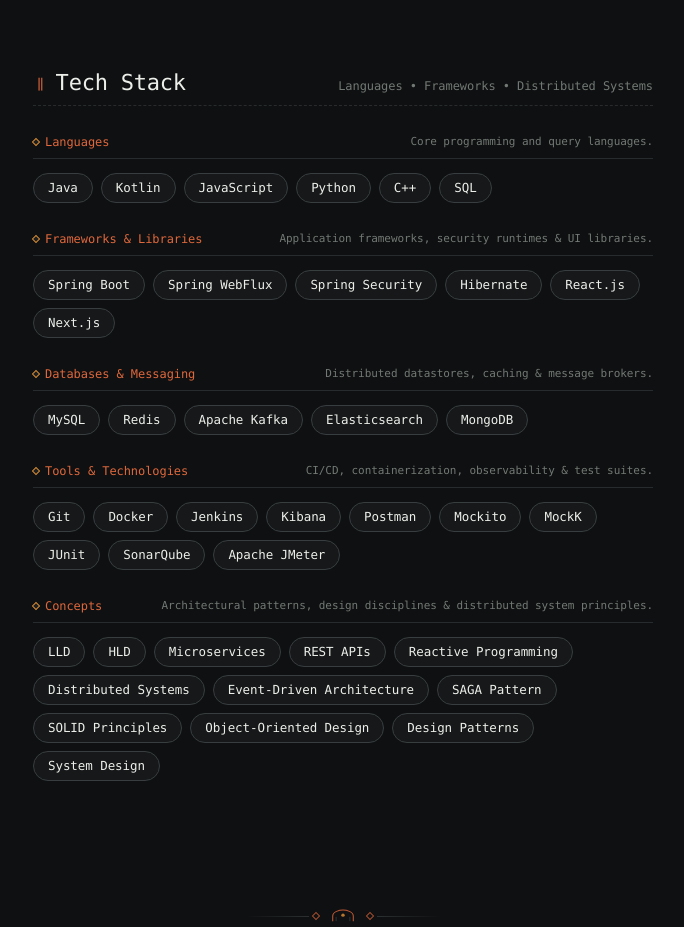
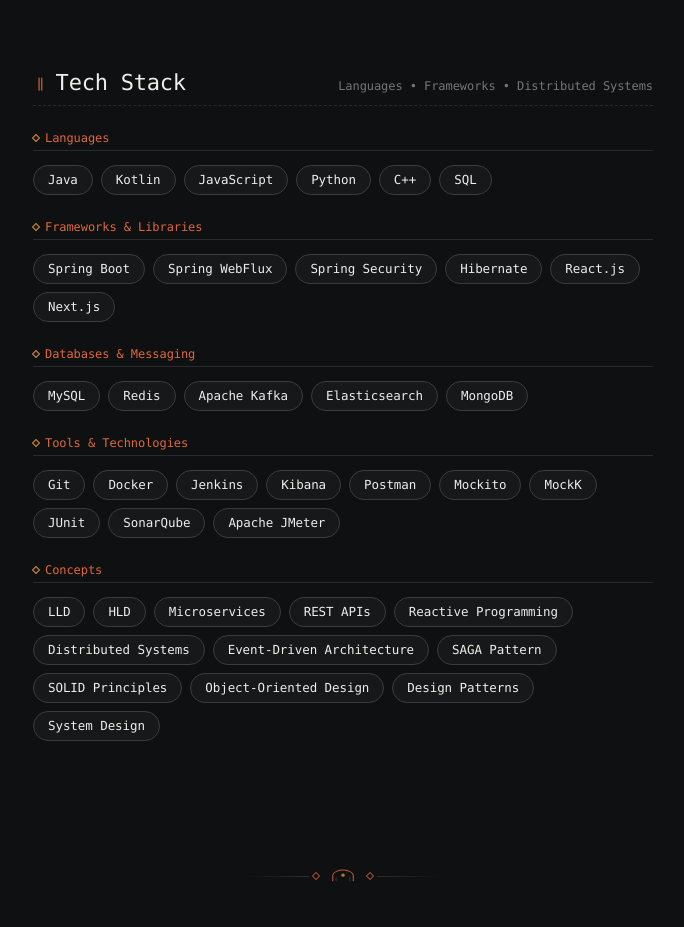
Before and after one commit to siddhantBhanot/personal-website, a Next.js app: page / in a window 1280 px wide. Shown: the part 2280-3207 px from the top of the page, without its empty margins (271-955 px from the left). Built offline with nearby package versions, Linux system fonts and the light colour scheme.

Commit message:
Remove category descriptions from tech stack items

```diff
--- a/src/app/page.tsx
+++ b/src/app/page.tsx
@@ -152,9 +152,6 @@ export default function HomePage() {
                 <span className="font-mono text-xs text-[var(--accent)] font-medium flex items-center gap-1.5">
                   <span className="w-1.5 h-1.5 rotate-45 border border-[var(--accent-gold)] bg-[var(--surface-sunk)]" />
                   {category.category}
-                </span>
-                <span className="text-[11px] font-mono text-[var(--ink-faint)]">
-                  {category.description}
                 </span>
               </div>
               <div className="flex flex-wrap gap-2 pt-1">
--- a/src/components/TechStackGrid.tsx
+++ b/src/components/TechStackGrid.tsx
@@ -13,9 +13,6 @@ export function TechStackGrid() {
               <span className="w-1.5 h-1.5 rounded-full bg-[var(--accent-terracotta)]" />
               {category.category}
             </h3>
-            <span className="text-xs text-[var(--text-muted)] font-mono">
-              {category.description}
-            </span>
           </div>
 
           <div className="flex flex-wrap gap-2 pt-1">
--- a/src/data/tech-stack.ts
+++ b/src/data/tech-stack.ts
@@ -1,6 +1,6 @@
 export interface TechCategory {
   category: string;
-  description: string;
+  description?: string;
   skills: {
     name: string;
     level?: "Primary" | "Proficient" | "Familiar";
@@ -11,7 +11,6 @@ export interface TechCategory {
 export const techStackData: TechCategory[] = [
   {
     category: "Languages",
-    description: "Core programming and query languages.",
     skills: [
       { name: "Java", level: "Primary", note: "Spring Boot, multithreading, enterprise backend" },
       { name: "Kotlin", level: "Primary", note: "Spring WebFlux, coroutines, reactive microservices" },
@@ -23,7 +22,6 @@ export const techStackData: TechCategory[] = [
   },
   {
     category: "Frameworks & Libraries",
-    description: "Application frameworks, security runtimes & UI libraries.",
     skills: [
       { name: "Spring Boot", level: "Primary", note: "Enterprise microservices & REST APIs" },
       { name: "Spring WebFlux", level: "Primary", note: "Reactive non-blocking event-driven services" },
@@ -35,7 +33,6 @@ export const techStackData: TechCategory[] = [
   },
   {
     category: "Databases & Messaging",
-    description: "Distributed datastores, caching & message brokers.",
     skills: [
       { name: "MySQL", level: "Primary", note: "Relational schema design, transactions & indexing" },
       { name: "Redis", level: "Primary", note: "In-memory caching, distributed locks & session store" },
@@ -46,7 +43,6 @@ export const techStackData: TechCategory[] = [
   },
   {
     category: "Tools & Technologies",
-    description: "CI/CD, containerization, observability & test suites.",
     skills: [
       { name: "Git", level: "Primary", note: "Version control, branching & release workflows" },
       { name: "Docker", level: "Primary", note: "Container packaging & microservice deployment" },
@@ -62,7 +58,6 @@ export const techStackData: TechCategory[] = [
   },
   {
     category: "Concepts",
-    description: "Architectural patterns, design disciplines & distributed system principles.",
     skills: [
       { name: "LLD", level: "Primary", note: "Low-Level Design & object-oriented decomposition" },
       { name: "HLD", level: "Primary", note: "High-Level Design & distributed architecture" },
```
